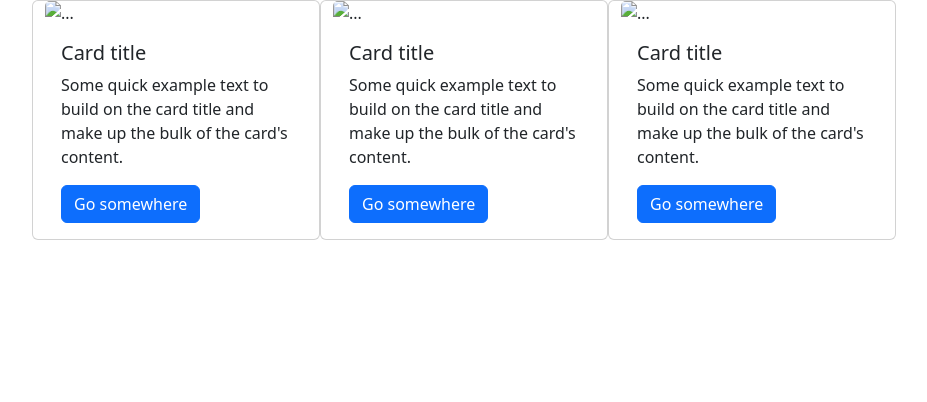
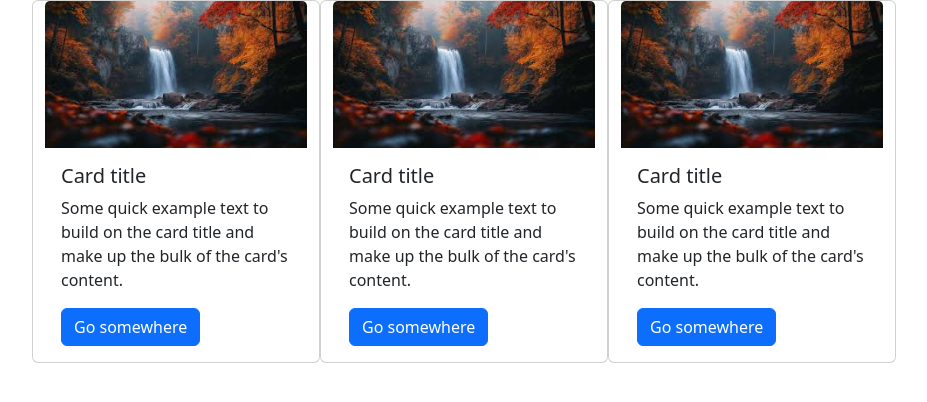
Before and after one commit to rubas2600/cards, a plain HTML site: page index.html in a window 1280 px wide. Shown: the whole page, without its empty margins (38-965 px from the left). Drawn offline with nearby package versions, Linux system fonts and the light colour scheme.

Commit message:
added a image

```diff
--- a/index.html
+++ b/index.html
@@ -10,7 +10,7 @@
     <div class="container">
         <div class="row">
             <div class="card" style="width: 18rem;">
-                <img src="..." class="card-img-top" alt="...">
+                <img src="image.png" class="card-img-top" alt="...">
                 <div class="card-body">
                   <h5 class="card-title">Card title</h5>
                   <p class="card-text">Some quick example text to build on the card title and make up the bulk of the card's content.</p>
@@ -18,7 +18,7 @@
                 </div>
             </div>
             <div class="card" style="width: 18rem;">
-                <img src="..." class="card-img-top" alt="...">
+                <img src="image.png" class="card-img-top" alt="...">
                 <div class="card-body">
                   <h5 class="card-title">Card title</h5>
                   <p class="card-text">Some quick example text to build on the card title and make up the bulk of the card's content.</p>
@@ -26,7 +26,7 @@
                 </div>
             </div>
             <div class="card" style="width: 18rem;">
-                <img src="..." class="card-img-top" alt="...">
+                <img src="image.png" class="card-img-top" alt="...">
                 <div class="card-body">
                   <h5 class="card-title">Card title</h5>
                   <p class="card-text">Some quick example text to build on the card title and make up the bulk of the card's content.</p>
```
